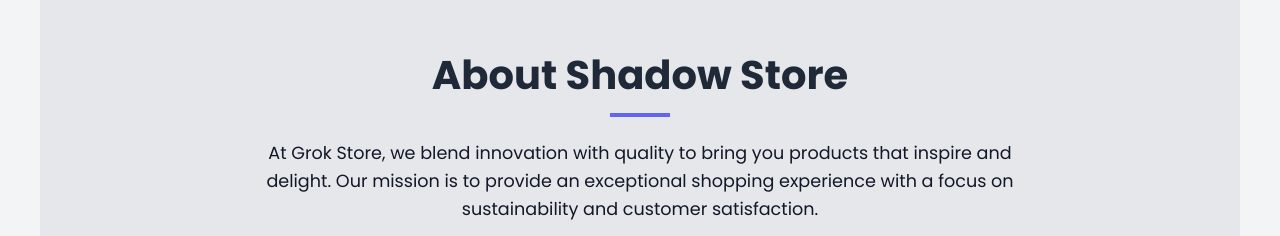
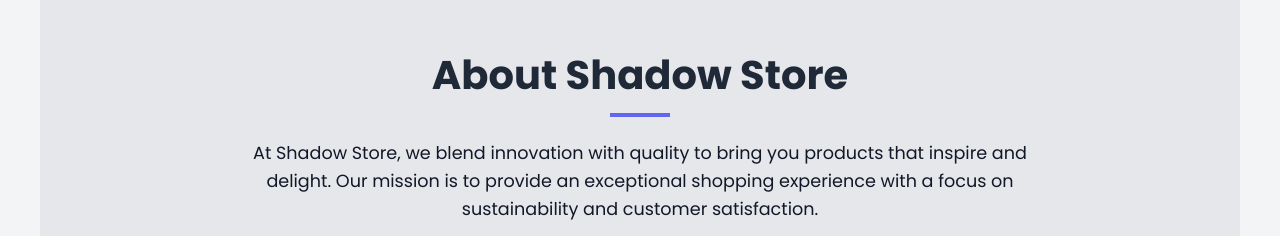
Before and after one commit to SHADOW000033/shadowShopping, a plain HTML site: page index.html in a window 1280 px wide. Shown: the part 3020-3256 px from the top of the page. Drawn offline with Linux system fonts and the light colour scheme.

Commit message:
Update index.html

```diff
--- a/index.html
+++ b/index.html
@@ -98,7 +98,7 @@
 
     <section class="about section" id="about">
         <h2 class="section-title">About Shadow Store</h2>
-        <p>At Grok Store, we blend innovation with quality to bring you products that inspire and delight. Our mission
+        <p>At Shadow Store, we blend innovation with quality to bring you products that inspire and delight. Our mission
             is to provide an exceptional shopping experience with a focus on sustainability and customer satisfaction.
         </p>
         <p>Founded in 2023, we've expanded our offerings to include a wide range of categories, serving customers
@@ -269,4 +269,5 @@
     <script src="script.js"></script>
 </body>
 
+
 </html>
```
